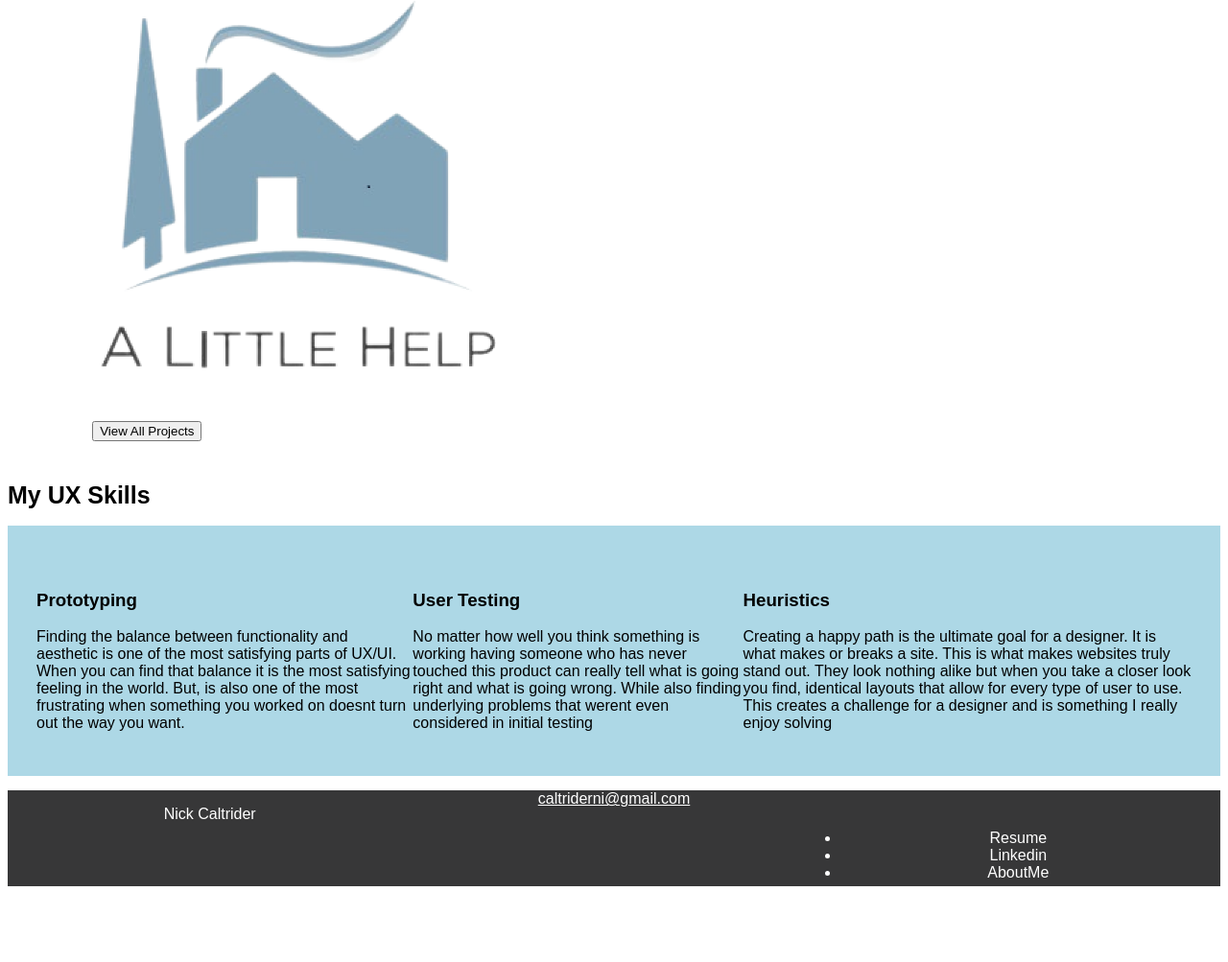
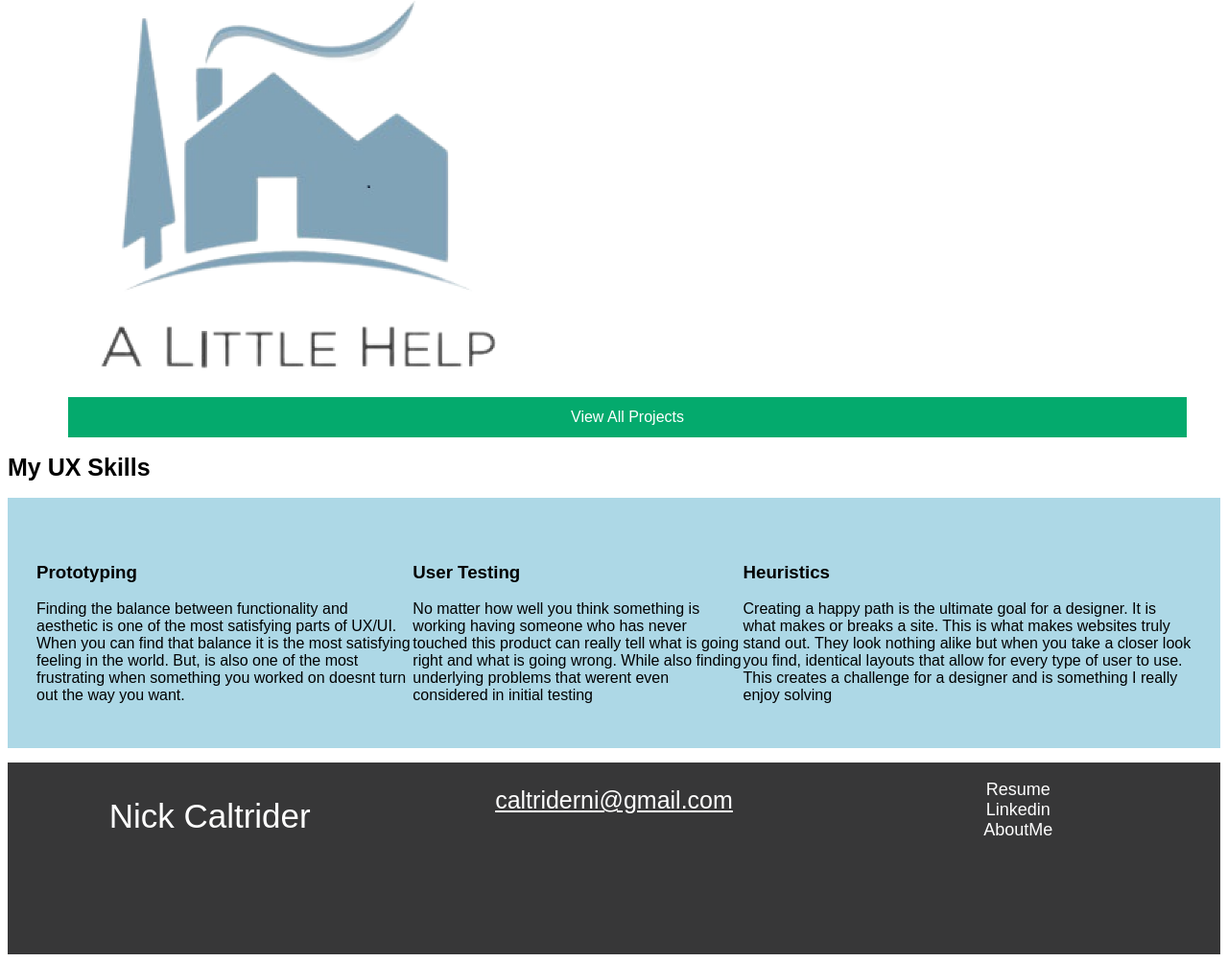
Before and after one commit to CaNicks/UX_UI_HW_19, a plain HTML site: page index.html in a window 1280 px wide. Shown: the part 1947-2950 px from the top of the page at 96% size. Before the commit the page ends 2907 px from the top, so only its background shows below. Drawn offline with nearby package versions, Linux system fonts and the light colour scheme; a web font is replaced by a local one.

Commit message:
CSS Fixes

```diff
--- a/index.css
+++ b/index.css
@@ -41,17 +41,23 @@ body {
 .ul {
   display: inline-block;
   vertical-align: right;
-  padding: 25px;
+  padding:0px;
+  border: 0px;
   color: white;
+  list-style-type: none;
 }
 
 .p {
   color: white;
   text-align: center;
+  padding-top: 1px;
+  padding-bottom: 15px;
 }
 
 .a {
   color: white;
+  padding-top: 25px;
+  padding-bottom: 25px;
 }
 
 .h4 {
@@ -61,14 +67,39 @@ body {
 }
 
 .button {
-  align-self: center;
+  display: block;
+  width: 100%;
+  border: none;
+  background-color: #000000;
+  color: white;
+  padding: 6px 14px 6px 6px;
+  font-size: 16px;
+  cursor: pointer;
+  text-align: center;
 }
 
+.button:hover {
+  background-color: #ddd;
+  color: rgb(70, 70, 70);
+}
+
+
+
 .projectbutton {
-    padding-top: 25px;
-    padding-bottom: 25px;
-    padding-left: 25px;
-    padding-right: 25px;
+  display: block;
+  width: 100%;
+  border: none;
+  background-color: #04AA6D;
+  color: white;
+  padding: 6px 14px;
+  font-size: 16px;
+  cursor: pointer;
+  text-align: center;
+}
+
+.projectbutton:hover {
+  background-color: #ddd;
+  color: black;
 }
 
 .myUXSkills {
@@ -101,7 +132,7 @@ body {
 .footer {
    background-color: #373738;
    width:100%;
-   height:100px;
+   height:200px;
    display: grid;
    text-align: center;
    grid-template-rows: 1fr 1fr 1fr;
@@ -151,8 +182,7 @@ body {
 }
 
 .h1 {
-  margin: 0;
-  padding: 0;
+  padding: 3px 3px 3px 3px;
 }
 
 .item2 {
--- a/index.html
+++ b/index.html
@@ -67,7 +67,7 @@
         </div>
 
         <div class="projectbutton">
-            <button type="button" onclick="alert('View All Projects')"> View All Projects </button>
+            <button class="projectbutton"  onclick="alert('View All Projects')"> View All Projects </button>
         </div>
 
         </div>
@@ -104,9 +104,9 @@
 
     <section>
         <footer class="footer">
-            <p class="p">Nick Caltrider</p>
-            <a href="caltriderni@gmail.com" class="a">caltriderni@gmail.com</a>
-            <ul class="ul">
+            <p class="p" style="font-size: 35px;" >Nick Caltrider</p>
+            <a href="caltriderni@gmail.com" class="a" style="font-size: 25px;">caltriderni@gmail.com</a>
+            <ul class="ul" style="font-size: 18px;">
                 <li>Resume </li>
                 <li>Linkedin</li>
                 <li>AboutMe</li>
```
